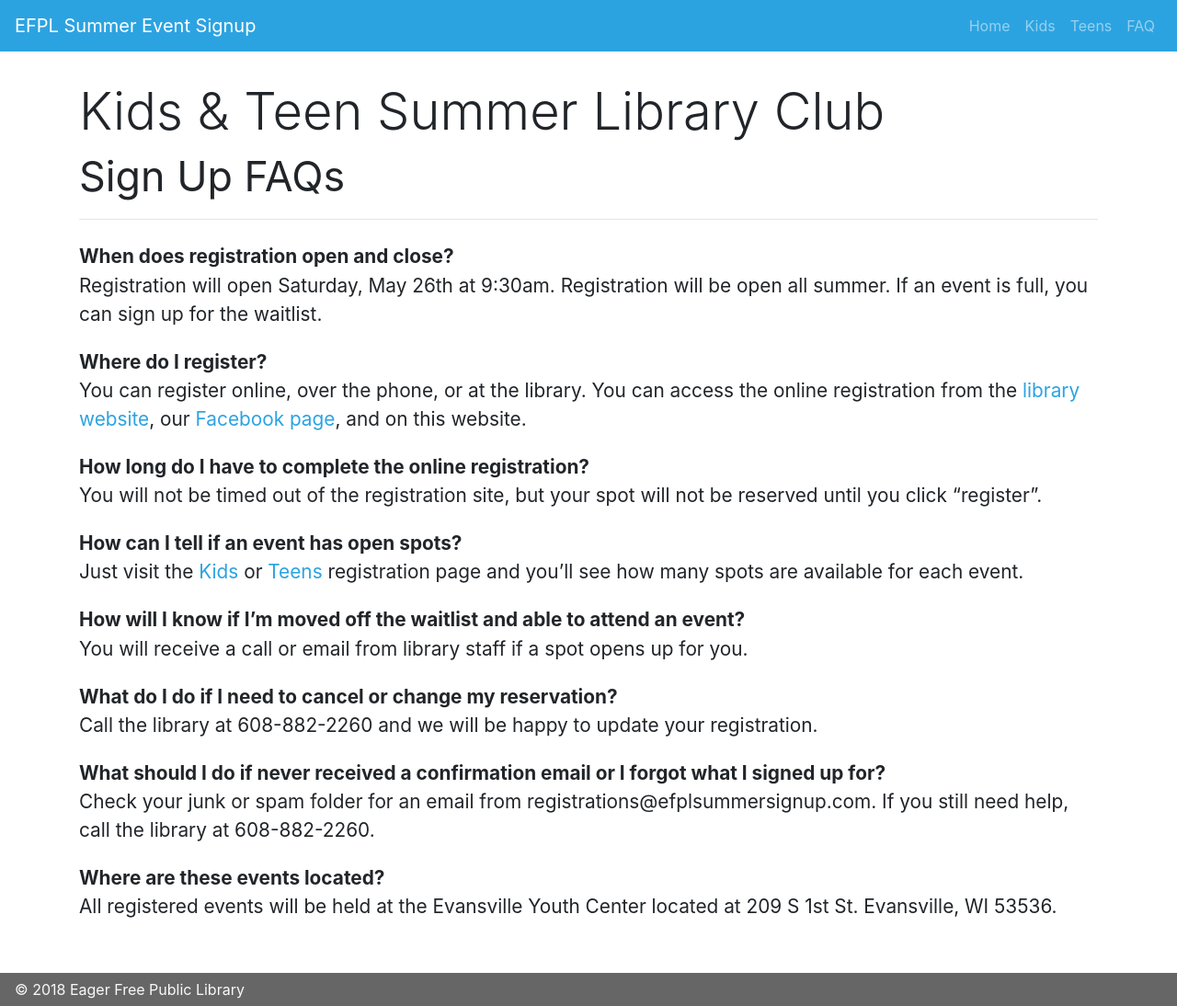
After one commit to joseph-turk/summerreading, a Django app: template app/templates/home/faq.html in a window 1280 px wide. The commit adds this page. Shown: the whole page at 92% size. Run offline with Django 3.2, Linux system fonts and the light colour scheme; the template is opened without the code that fills it, so the values that code supplies are empty; some libraries are stand-ins or nearby versions.

Commit message:
Add FAQs; add location note to registration page

```diff
--- /dev/null
+++ b/app/templates/home/faq.html
@@ -0,0 +1,36 @@
+{% extends 'shared/layout.html' %} {% load static %} {% block content %}
+
+<h2 class="display-4">
+  Kids & Teen Summer Library Club
+  <br><small>Sign Up FAQs</small>
+</h2>
+
+<hr>
+
+<dl class="my-4">
+  <dt>When does registration open and close?</dt>
+  <dd>Registration will open Saturday, May 26th at 9:30am. Registration will be open all summer. If an event is full, you can sign up for the waitlist.</dd>
+
+  <dt>Where do I register?</dt>
+  <dd>You can register online, over the phone, or at the library. You can access the online registration from the <a href="http://als.lib.wi.us/EFPL">library website</a>, our <a href="https://www.facebook.com/eagerfreepubliclibrary">Facebook page</a>, and on this website.</dd>
+
+  <dt>How long do I have to complete the online registration?</dt>
+  <dd>You will not be timed out of the registration site, but your spot will not be reserved until you click “register”.</dd>
+
+  <dt>How can I tell if an event has open spots?</dt>
+  <dd>Just visit the <a href="{% url 'app:kids_home' %}">Kids</a> or <a href="{% url 'app:teens_home' %}">Teens</a> registration page and you’ll see how many spots are available for each event.</dd>
+
+  <dt>How will I know if I’m moved off the waitlist and able to attend an event?</dt>
+  <dd>You will receive a call or email from library staff if a spot opens up for you.</dd>
+
+  <dt>What do I do if I need to cancel or change my reservation?</dt>
+  <dd>Call the library at 608-882-2260 and we will be happy to update your registration.</dd>
+
+  <dt>What should I do if never received a confirmation email or I forgot what I signed up for?</dt>
+  <dd>Check your junk or spam folder for an email from registrations@efplsummersignup.com. If you still need help, call the library at 608-882-2260.</dd>
+
+  <dt>Where are these events located?</dt>
+  <dd>All registered events will be held at the Evansville Youth Center located at 209 S 1st St. Evansville, WI 53536.</dd>
+</dl>
+
+{% endblock %}
--- a/app/templates/registrations/create.html
+++ b/app/templates/registrations/create.html
@@ -22,10 +22,12 @@
 <div class="card bg-info text-light mb-5">
   <div class="card-body">
     {% if type == 'kids' %}
-    <p class="mb-0">These events are recommended for kids entering grades 1&ndash;5 in fall. Space is limited and registration is required. For information about other events for kids at library please visit our website at <a class="text-light" href="http://als.lib.wi.us/EFPL">als.lib.wi.us/EFPL</a> or follow us on Facebook <a class="text-light" href="https://www.facebook.com/eagerfreepubliclibrary">@eagerfreepubliclibrary</a>.</p>
+    <p>These events are recommended for kids entering grades 1&ndash;5 in fall. Space is limited and registration is required. For information about other events for kids at library please visit our website at <a class="text-light" href="http://als.lib.wi.us/EFPL">als.lib.wi.us/EFPL</a> or follow us on Facebook <a class="text-light" href="https://www.facebook.com/eagerfreepubliclibrary">@eagerfreepubliclibrary</a>.</p>
     {% elif type == 'teens' %}
-    <p class="mb-0">These events are recommended for teens entering grades 6&ndash;10 in fall. Space is limited and registration is required. For information about other events at library please visit our website at <a class="text-light" href="http://als.lib.wi.us/EFPL">als.lib.wi.us/EFPL</a> or follow us on Facebook <a class="text-light" href="https://www.facebook.com/eagerfreepubliclibrary">@eagerfreepubliclibrary</a>.</p>
+    <p>These events are recommended for teens entering grades 6&ndash;10 in fall. Space is limited and registration is required. For information about other events at library please visit our website at <a class="text-light" href="http://als.lib.wi.us/EFPL">als.lib.wi.us/EFPL</a> or follow us on Facebook <a class="text-light" href="https://www.facebook.com/eagerfreepubliclibrary">@eagerfreepubliclibrary</a>.</p>
     {% endif %}
+
+    <p class="mb-0 font-weight-bold">Due to the Library Expansion Project construction, these events will take place at the Evansville Youth Center.</p>
   </div>
 </div>
 
--- a/app/templates/shared/layout.html
+++ b/app/templates/shared/layout.html
@@ -27,6 +27,9 @@
             </li>
             <li class="nav-item {% if request.path|slice:':6' == '/teens' %} active {% endif %}">
               <a href="{% url 'app:teens_home' %}" class="nav-link">Teens</a>
+            </li>
+            <li class="nav-item {% if request.path|slice:':4' == '/faq' %} active {% endif %}">
+              <a href="{% url 'app:faq' %}" class="nav-link">FAQ</a>
             </li>
             {% if user.is_authenticated %}
             <li class="nav-item {% if request.path|slice:':7' == '/events' %} active {% endif %}">
--- a/app/urls.py
+++ b/app/urls.py
@@ -11,6 +11,7 @@ urlpatterns = [
     path('', views.home, name='home'),
     path('kids/', views.register_kids, name='kids_home'),
     path('teens/', views.register_teens, name='teens_home'),
+    path('faq/', views.faq, name='faq'),
 
     # Program Views
     path('kids/events/<int:pk>',
--- a/assets/scss/styles.scss
+++ b/assets/scss/styles.scss
@@ -69,3 +69,11 @@ img.program-graphic {
     display: none !important;
   }
 }
+
+dl {
+  font-size: 1.3rem;
+}
+
+dt {
+  margin-top: 1em;
+}
```
Also changed, not shown: app/views.py (+7 -1 lines), app/static/shared/styles.css.
